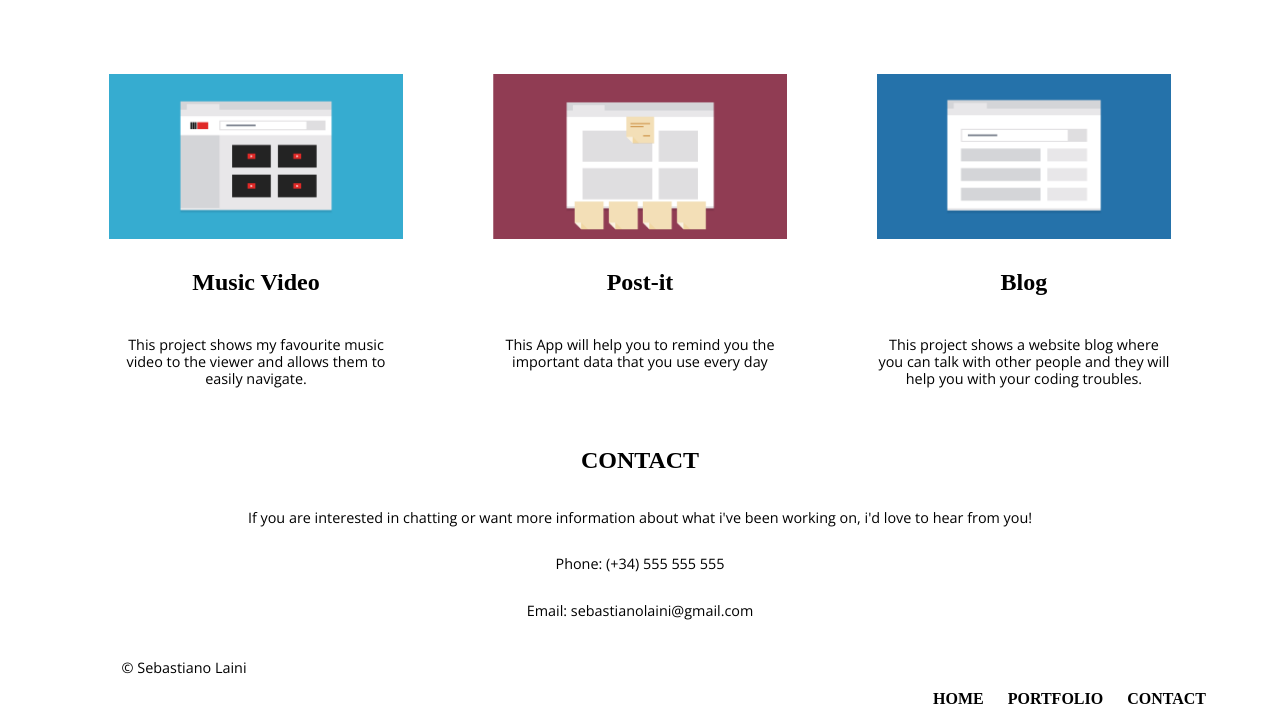
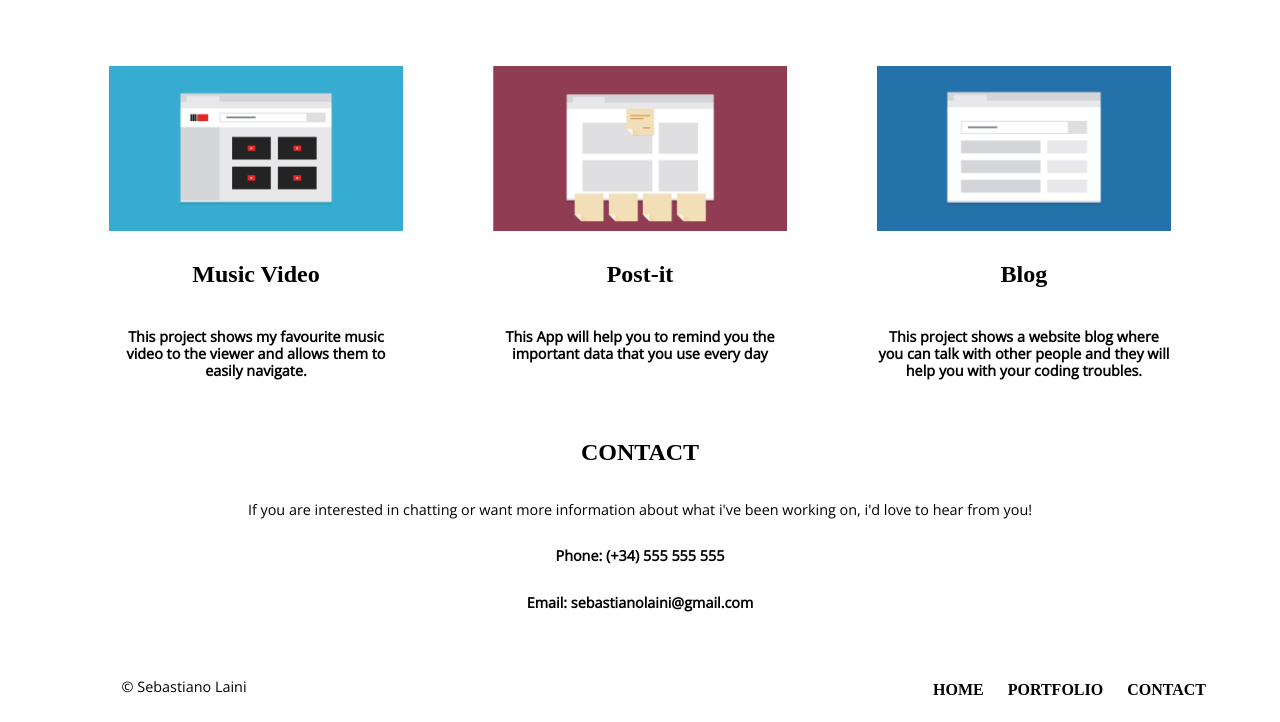
Before and after one commit to sebalaini/Second_Project_Treehouse.com, a plain HTML site: page index.html in a window 1280 px wide. Shown: the part 1305-2027 px from the top of the page. Drawn offline with nearby package versions, Linux system fonts and the light colour scheme.

Commit message:
foot nav

```diff
--- a/css/main.css
+++ b/css/main.css
@@ -8,6 +8,7 @@ p {
 }
 
 
+.header,
 #foot,
 #wrapper {
   	max-width: 1200px;
@@ -19,6 +20,7 @@ p {
 a {
 	text-decoration: none;
   	color: black;
+  	font-weight: bold;
 }
 
 ul {
@@ -151,3 +153,7 @@ FOOTER
 .mail a {
 	padding: 10px;
 }
+
+.foot-nav {
+  display: none;
+}
--- a/css/responsive.css
+++ b/css/responsive.css
@@ -88,7 +88,7 @@ FOOT-NAV
 ***************/
 
 .foot-nav {
-
+	display: block;
   	text-align: right;
   	padding: 10px 0;
   	margin: 20px 0 0;
@@ -102,16 +102,27 @@ FOOT-NAV
 
 .foot-nav li {
   	display: inline-block;
+  	margin-bottom: 10px;
 }
 
 .foot-nav a {
   	font-weight: 800;
   	padding: 15px 10px;
-  	margin-bottom: 20px;
 }
 
 .top a {
 	display: none;
+}
+
+/*
+#foot {
+	border-top: 2px solid grey;
+}
+*/
+
+.foot-name {
+	float: left;
+	margin-top: 38px;
 }
 
 }
@@ -158,4 +169,14 @@ GALLERY
 }
 
 
+
+/***************
+FOOTER
+***************/
+
+.foot-name {
+	float: left;
+	margin-top: 38px;
 }
+
+}
```
